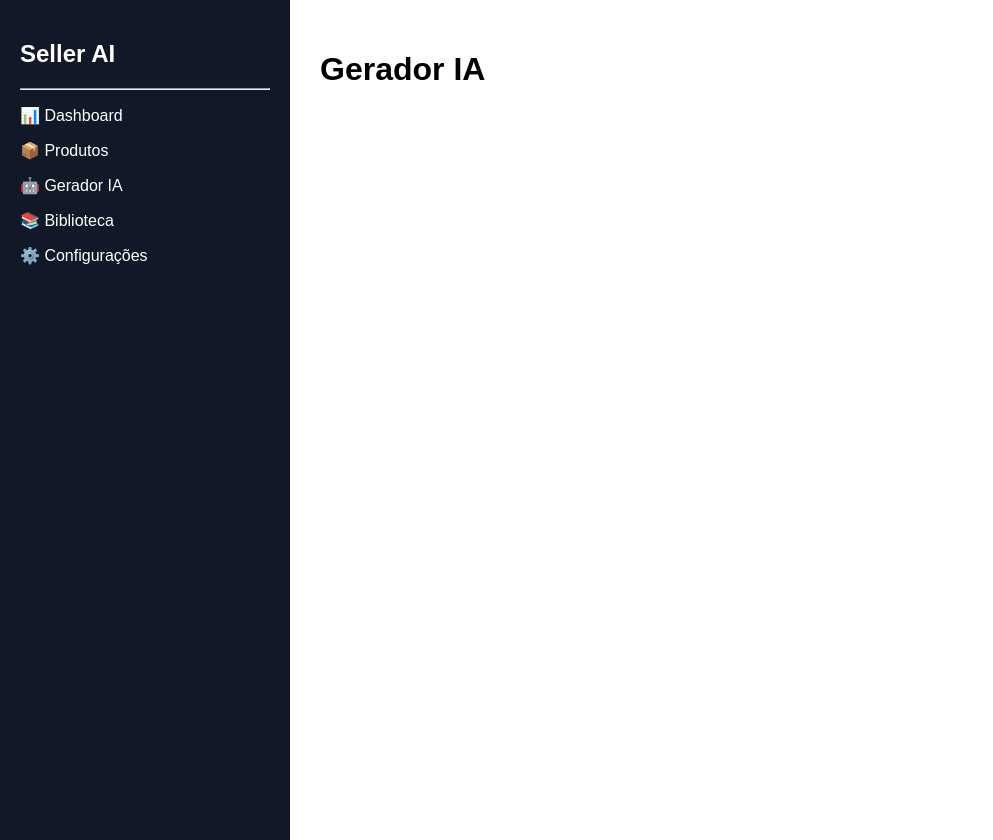
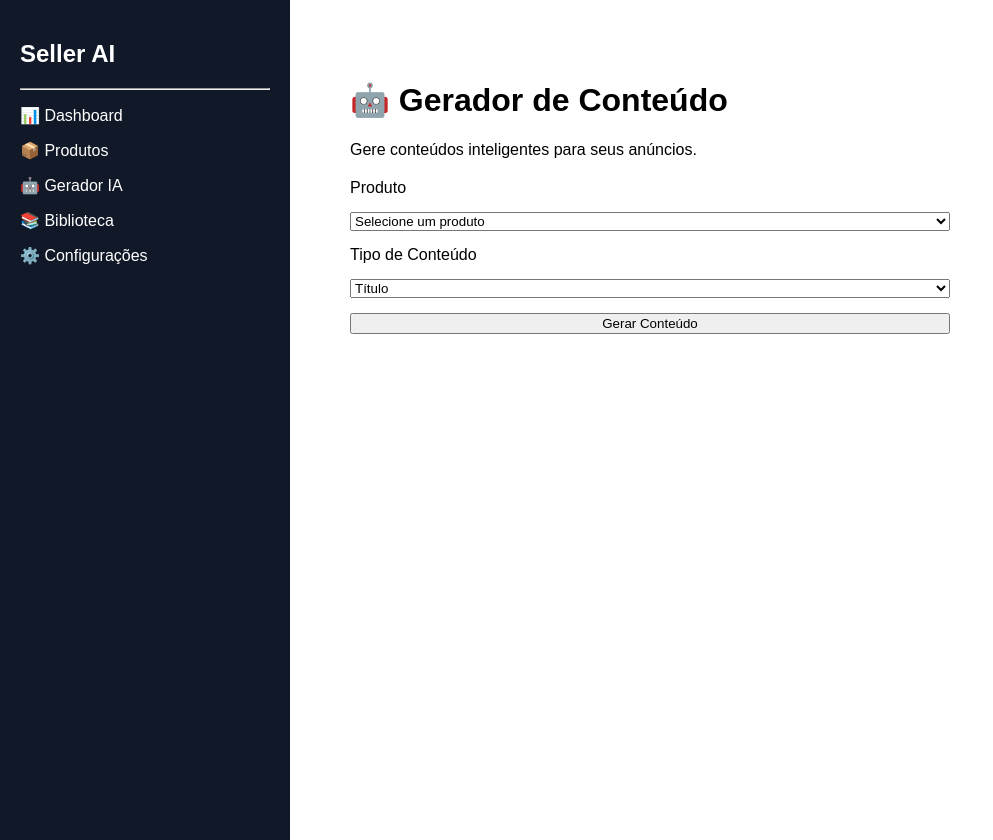
Before and after one commit to VWAelectric/seller-AI, a React app in the folder frontend/: page /generator in a window 1280 px wide. Shown: the whole page, without its empty margins (0-993 px from the left). Built offline with nearby package versions, Linux system fonts and the light colour scheme; the HTML template or start-up script is replaced by a standard one.

Commit message:
Gerador dinâmico baseado nos dados do produto

```diff
--- a/frontend/src/pages/Generator.jsx
+++ b/frontend/src/pages/Generator.jsx
@@ -1,7 +1,158 @@
+import { useEffect, useState } from "react";
+import { getProducts } from "../services/storage";
+
 export default function Generator() {
+  const [products, setProducts] = useState([]);
+  const [selectedProduct, setSelectedProduct] = useState("");
+  const [contentType, setContentType] = useState("title");
+  const [generatedContent, setGeneratedContent] = useState("");
+
+  useEffect(() => {
+    const savedProducts = getProducts();
+    setProducts(savedProducts);
+  }, []);
+
+  const generateContent = () => {
+    if (!selectedProduct) {
+      alert("Selecione um produto.");
+      return;
+    }
+
+    const product = products.find(
+      (p) => p.id === Number(selectedProduct)
+    );
+
+    if (!product) return;
+
+    let content = "";
+
+    switch (contentType) {
+      case "title":
+        content = `${product.name} | Categoria ${product.category} | Melhor relação custo-benefício por apenas R$ ${product.price}`;
+        break;
+
+      case "description":
+        content = `
+${product.name} é um produto da categoria ${product.category}, desenvolvido para oferecer qualidade, praticidade e excelente desempenho.
+
+Com valor aproximado de R$ ${product.price}, é uma excelente escolha para consumidores que buscam confiabilidade e ótimo custo-benefício.
+
+O produto possui identificação SKU ${product.sku}, facilitando a gestão e organização do catálogo da sua loja.
+
+Invista em desempenho, qualidade e segurança com ${product.name}.
+`;
+        break;
+
+      case "bullets":
+        content = `
+• Produto: ${product.name}
+• Categoria: ${product.category}
+• SKU: ${product.sku}
+• Valor aproximado: R$ ${product.price}
+• Excelente custo-benefício
+• Produto ideal para uso diário
+• Alta qualidade e durabilidade
+• Pronto para utilização imediata
+`;
+        break;
+
+      default:
+        content = "Conteúdo não disponível.";
+    }
+
+    setGeneratedContent(content);
+  };
+
   return (
-    <div>
-      <h1>Gerador IA</h1>
+    <div style={{ padding: "30px" }}>
+      <h1>🤖 Gerador de Conteúdo</h1>
+
+      <p>
+        Gere conteúdos inteligentes para seus anúncios.
+      </p>
+
+      <div
+        style={{
+          display: "flex",
+          flexDirection: "column",
+          gap: "15px",
+          maxWidth: "600px",
+          marginTop: "20px",
+        }}
+      >
+        <label>Produto</label>
+
+        <select
+          value={selectedProduct}
+          onChange={(e) =>
+            setSelectedProduct(e.target.value)
+          }
+        >
+          <option value="">
+            Selecione um produto
+          </option>
+
+          {products.map((product) => (
+            <option
+              key={product.id}
+              value={product.id}
+            >
+              {product.name}
+            </option>
+          ))}
+        </select>
+
+        <label>Tipo de Conteúdo</label>
+
+        <select
+          value={contentType}
+          onChange={(e) =>
+            setContentType(e.target.value)
+          }
+        >
+          <option value="title">
+            Título
+          </option>
+
+          <option value="description">
+            Descrição
+          </option>
+
+          <option value="bullets">
+            Bullet Points
+          </option>
+        </select>
+
+        <button
+          onClick={generateContent}
+        >
+          Gerar Conteúdo
+        </button>
+      </div>
+
+      {generatedContent && (
+        <div
+          style={{
+            marginTop: "30px",
+            padding: "20px",
+            background: "#fff",
+            borderRadius: "10px",
+            boxShadow:
+              "0 2px 8px rgba(0,0,0,0.08)",
+          }}
+        >
+          <h2>Conteúdo Gerado</h2>
+
+          <pre
+            style={{
+              whiteSpace: "pre-wrap",
+              fontFamily: "inherit",
+            }}
+          >
+            {generatedContent}
+          </pre>
+        </div>
+      )}
     </div>
   );
 }
```
